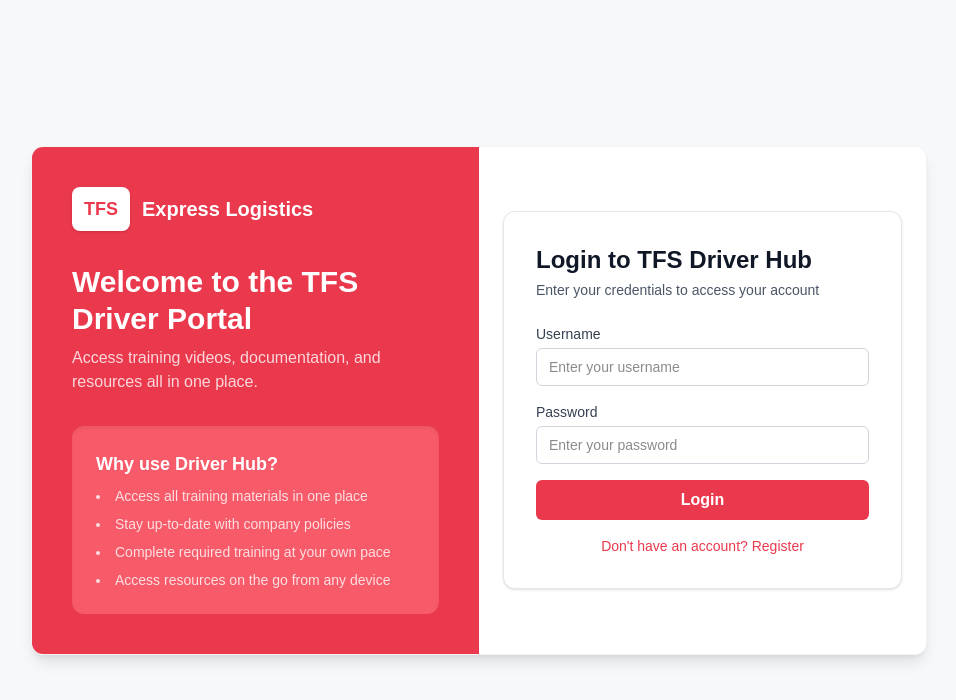
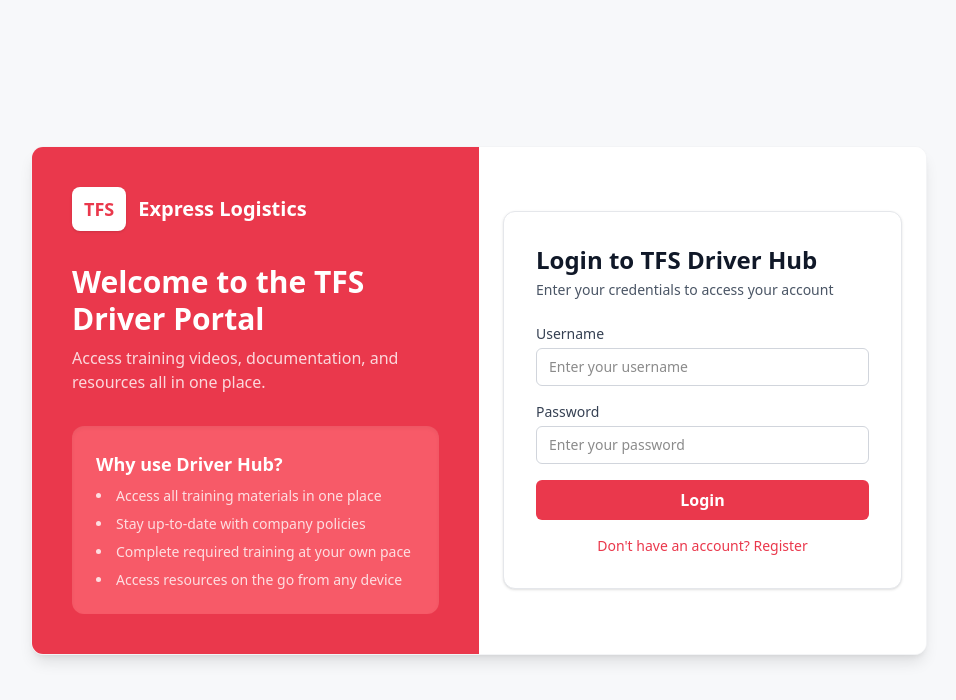
Before and after one commit to mingzhaozhounephos/tfs-portal, a Next.js app: page /login in a window 1280 px wide. Shown: the top 700 px of the page, without its empty margins (161-1117 px from the left). Built offline with nearby package versions, Linux system fonts and the light colour scheme; no server answers.

Commit message:
update font-family for the app

```diff
--- a/src/app/globals.css
+++ b/src/app/globals.css
@@ -23,5 +23,5 @@
 body {
   background: var(--background);
   color: var(--foreground);
-  font-family: Arial, Helvetica, sans-serif;
+  font-family: ui-sans-serif, system-ui, sans-serif, "Apple Color Emoji", "Segoe UI Emoji", Segoe UI Symbol, "Noto Color Emoji";
 }
```
